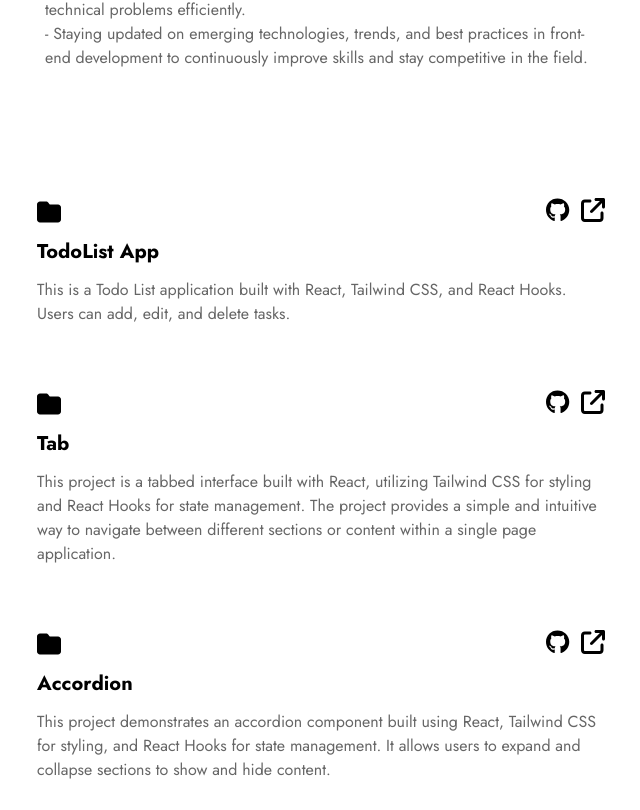
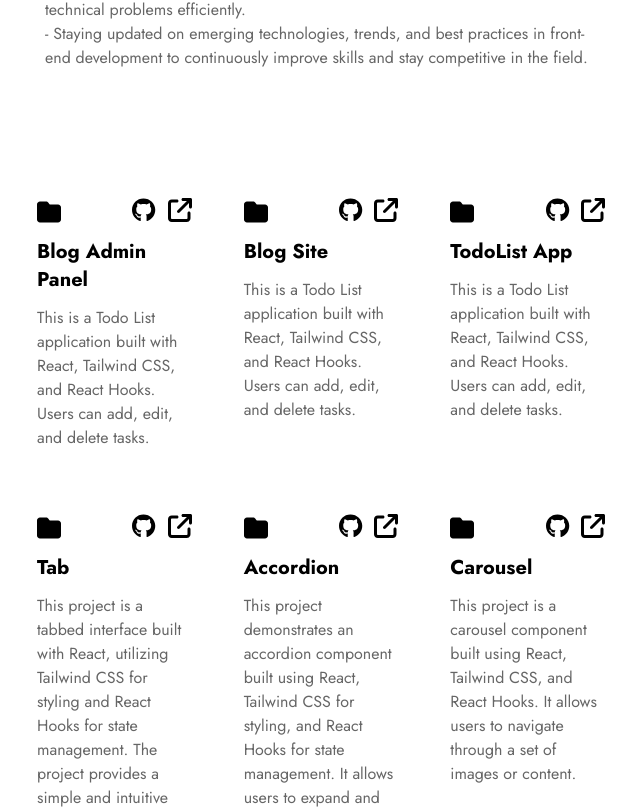
Before and after one commit to Mark-Alexis-Posadas/react-portfolio, a React (Vite) app: page / in a window 1280 px wide. Shown: the part 2310-3120 px from the top of the page, without its empty margins (575-1215 px from the left). Built offline with nearby package versions, Linux system fonts and the light colour scheme.

Commit message:
update resume

```diff
--- a/src/data/projects.ts
+++ b/src/data/projects.ts
@@ -2,6 +2,40 @@ import { v4 as uuidv4 } from "uuid";
 import { ProjectType } from "../types/projects";
 
 const projectsData: ProjectType[] = [
+  {
+    id: uuidv4(),
+    pageTitle: "Blog Admin Panel",
+    description:
+      "This is a Todo List application built with React, Tailwind CSS, and React Hooks. Users can add, edit, and delete tasks.",
+    features: [
+      { text: "Task management (add, edit, delete)" },
+      { text: "Responsive layout with Tailwind CSS" },
+      { text: "State management with React Hooks" },
+      { text: "Dynamic content rendering" },
+      { text: "Customizable styles and components" },
+    ],
+    source: "https://github.com/Mark-Alexis-Posadas/todo-list-app",
+    demo: "https://todo-list-app-omega-murex.vercel.app/",
+    buttons: ["Demo", "Source"],
+    tags: ["react", "typescript", "tailwind CSS"],
+  },
+  {
+    id: uuidv4(),
+    pageTitle: "Blog Site",
+    description:
+      "This is a Todo List application built with React, Tailwind CSS, and React Hooks. Users can add, edit, and delete tasks.",
+    features: [
+      { text: "Task management (add, edit, delete)" },
+      { text: "Responsive layout with Tailwind CSS" },
+      { text: "State management with React Hooks" },
+      { text: "Dynamic content rendering" },
+      { text: "Customizable styles and components" },
+    ],
+    source: "https://github.com/Mark-Alexis-Posadas/todo-list-app",
+    demo: "https://todo-list-app-omega-murex.vercel.app/",
+    buttons: ["Demo", "Source"],
+    tags: ["react", "typescript", "tailwind CSS"],
+  },
   {
     id: uuidv4(),
     pageTitle: "TodoList App",
--- a/src/pages/projects/index.tsx
+++ b/src/pages/projects/index.tsx
@@ -9,7 +9,10 @@ import { faGithub } from "@fortawesome/free-brands-svg-icons";
 
 export default function Projects() {
   return (
-    <section className="grid grid-cols-1 gap-3 py-10" id="projects">
+    <section
+      className="grid grid-cols-1 lg:grid-cols-3 gap-3 py-10"
+      id="projects"
+    >
       <>
         {projectsData.map((data) => (
           <div
```
Also changed, not shown: 1 other file (tests, documents, lock files or other folders).
